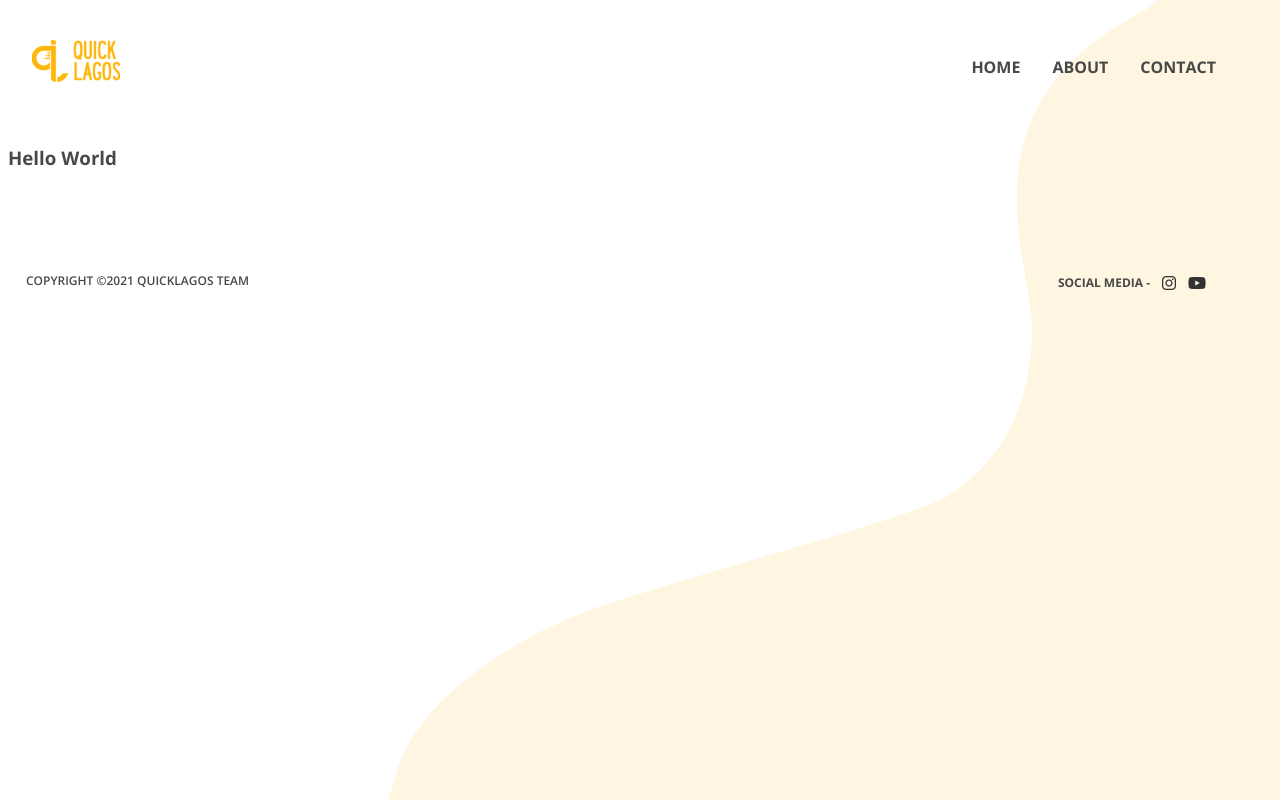
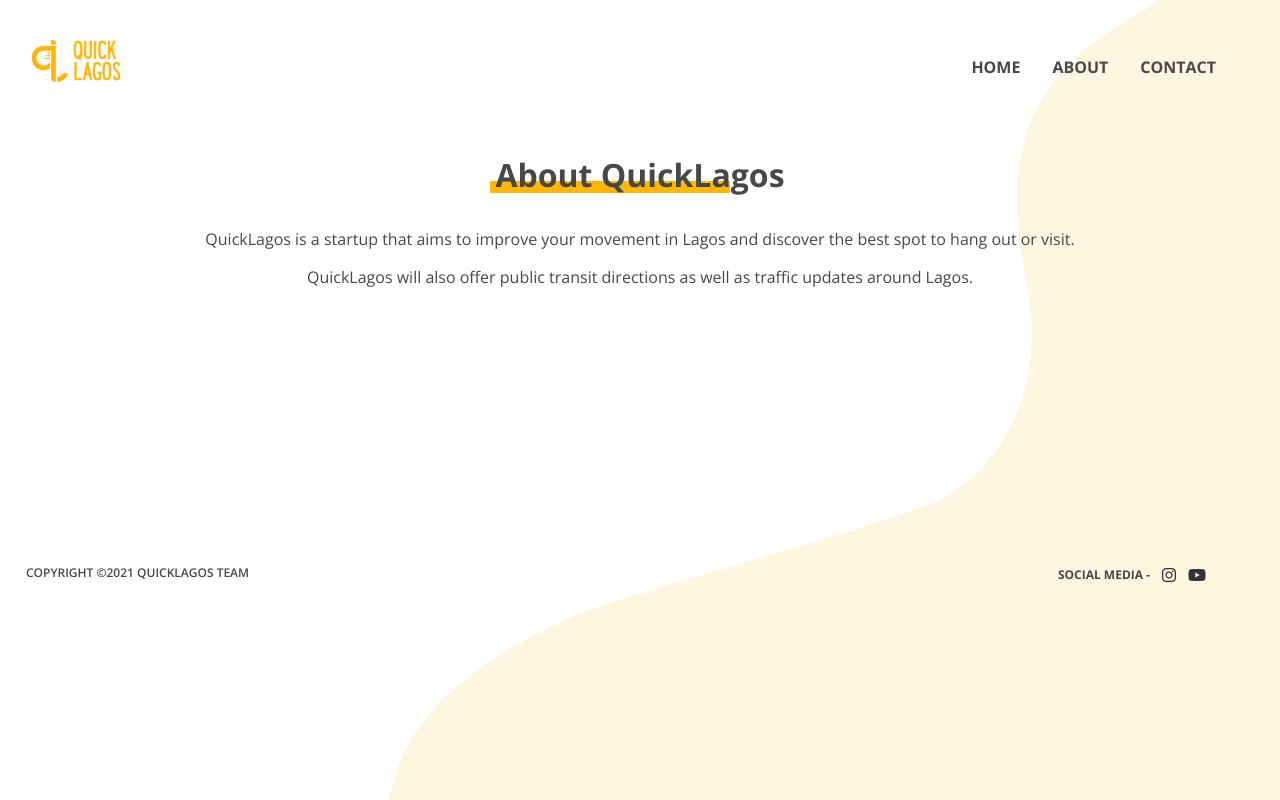
Before and after one commit to Quicklagos/coming-soon, a Vue app: page /about in a window 1280 px wide. Built offline with nearby package versions, Linux system fonts and the light colour scheme.

Commit message:
final changes made

```diff
--- a/src/pages/About.vue
+++ b/src/pages/About.vue
@@ -1,5 +1,15 @@
 <template>
-  <h3>Hello World</h3>
+  <section>
+    <div>
+      <h1>About QuickLagos</h1>
+    </div>
+    <div class="m-t">
+    <p>
+      QuickLagos is a startup that aims to improve your movement in Lagos and discover the best spot to hang out or visit.
+    </p>
+    <p>QuickLagos will also offer public transit directions as well as traffic updates around Lagos.</p>
+    </div>
+  </section>
 </template>
 
 <script>
@@ -8,6 +18,59 @@
 }
 </script>
 
-<style>
+<style scoped>
+section{
+  padding-right: 2em;
+  padding-left: 2em;
+  box-sizing: border-box;
+}
+
+div h1{
+  font-size: 2em;
+  position: relative;
+}
+
+div h1::after {
+  content: "";
+  position: absolute;
+  display: block;
+  width: 20%;
+  height: 12px;
+  bottom: 3px;
+  left: calc(50% - 150px);
+  background-color: #FFB60B;
+  transition: width 0.25s;
+  z-index: -1;
+  text-align: center;
+}
+
+div{
+  text-align: center;
+}
+
+.m-t{
+  margin-top: 2em;
+}
+
+@media screen and (max-width: 540px){
+    div h1::after{
+        width: 40%;
+    }
+}
+@media screen and (min-width: 787px){
+    .m-t{
+      margin-bottom: 12em;
+    }
+}
+
+@media screen and (max-width: 360px){
+    h1{
+        font-size: 1.7em !important;
+    }
+
+    h1::after{
+      left: calc(50% - 125px) !important;
+    }
+}
 
 </style>
--- a/src/pages/Contact.vue
+++ b/src/pages/Contact.vue
@@ -1,5 +1,15 @@
 <template>
-    <h2>Hello World</h2>
+  <section>
+    <div>
+      <h1>Contact QuickLagos</h1>
+    </div>
+    <div class="m-t">
+    <p>
+      We're seeking partners to help us reach more people. If your organization is interested, please reach  out to us.
+    </p>
+    <p>Email at <a href="mailto:quicklagos@gmail.com">quicklagos@gmail.com</a></p>
+    </div>
+  </section>
 </template>
 
 <script>
@@ -8,6 +18,64 @@
 }
 </script>
 
-<style>
+<style scoped>
+section{
+  padding-right: 2em;
+  padding-left: 2em;
+  box-sizing: border-box;
+}
 
+div h1{
+  font-size: 2em;
+  position: relative;
+}
+
+div h1::after {
+  content: "";
+  position: absolute;
+  display: block;
+  width: 20%;
+  height: 12px;
+  bottom: 3px;
+  left: calc(50% - 150px);
+  background-color: #FFB60B;
+  transition: width 0.25s;
+  z-index: -1;
+  text-align: center;
+}
+
+div{
+  text-align: center;
+}
+
+.m-t{
+  margin-top: 2em;
+}
+
+a{
+    text-decoration: none;
+    color: #FFB60B;
+    font-weight: 6000;
+}
+
+@media screen and (max-width: 540px){
+    div h1::after{
+        width: 40%;
+    }
+}
+@media screen and (min-width: 787px){
+    .m-t{
+      margin-bottom: 12em;
+    }
+}
+
+@media screen and (max-width: 360px){
+    h1{
+        font-size: 1.7em !important;
+    }
+
+    h1::after{
+      left: calc(50% - 125px) !important;
+    }
+}
 </style>
--- a/src/pages/Home.vue
+++ b/src/pages/Home.vue
@@ -1,12 +1,18 @@
 <template>
   <div>
       <section>
-          <h3>COMING SOON</h3>
+          <h3>COMING SOON 👋🏾</h3>
           <h4>ARE YOU READY?</h4>
           <p>Don’t get lost in Lagos; get around Lagos faster and quicker using our map, fastest routes, discover new places and a lot more.</p>
           <form @submit.prevent="">
-              <input type="text" placeholder="Email Address" v-model.trim="email">
-              <base-button @click="checkInput">NOTIFY ME</base-button>
+              <input
+                type="text"
+                placeholder="Email Address"
+                v-model.trim="email"
+              >
+              <base-button @click="checkInput">NOTIFY ME
+                <i v-if="isLoading" class="fas fa-circle-notch fa-spin"></i>
+              </base-button>
               <br>
               <span v-if="!isValid" class="error">Email is not valid!</span>
           </form>
@@ -24,16 +30,41 @@
         return{
             Illustration: Illustration,
             email:'',
-            isValid: true
+            isValid: true,
+            isLoading: false
         }
     },
     methods: {
-        checkInput(){
+         checkInput(){
             this.isValid = true
             if(this.email === '' || !this.email.includes('@')){
                 this.isValid = false
                 return
             }
+            this.isLoading = true
+
+            fetch('https://quicklagos-b401e-default-rtdb.firebaseio.com/email.json',{
+                method: 'POST',
+                header: {
+                    'Content-Type': 'application-json'
+                },
+                body: JSON.stringify({
+                    id: Math.round(Math.random() * 100000),
+                    email: this.email
+                })
+            }).then(response => {
+                if(response.ok){
+                    setTimeout( () => {
+                        this.isLoading = false
+                        console.log('Request sent successfully')
+
+                    }, 3000)
+                }else{
+                    throw new Error('Error sending request')
+                }
+            })
+            this.email = ''
+
         }
     }
 }
@@ -103,5 +134,11 @@
     }
 
 }
+@media screen and (max-width: 360px){
+    h3{
+       font-size: 1.7em;
+    }
+
+}
 
 </style>
```
